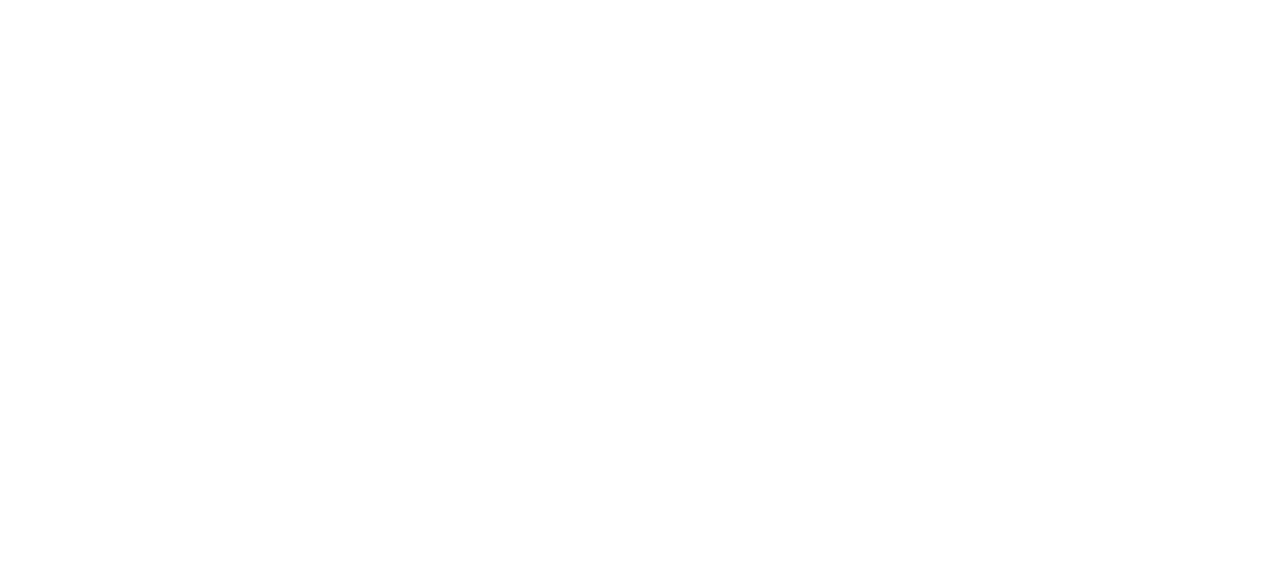
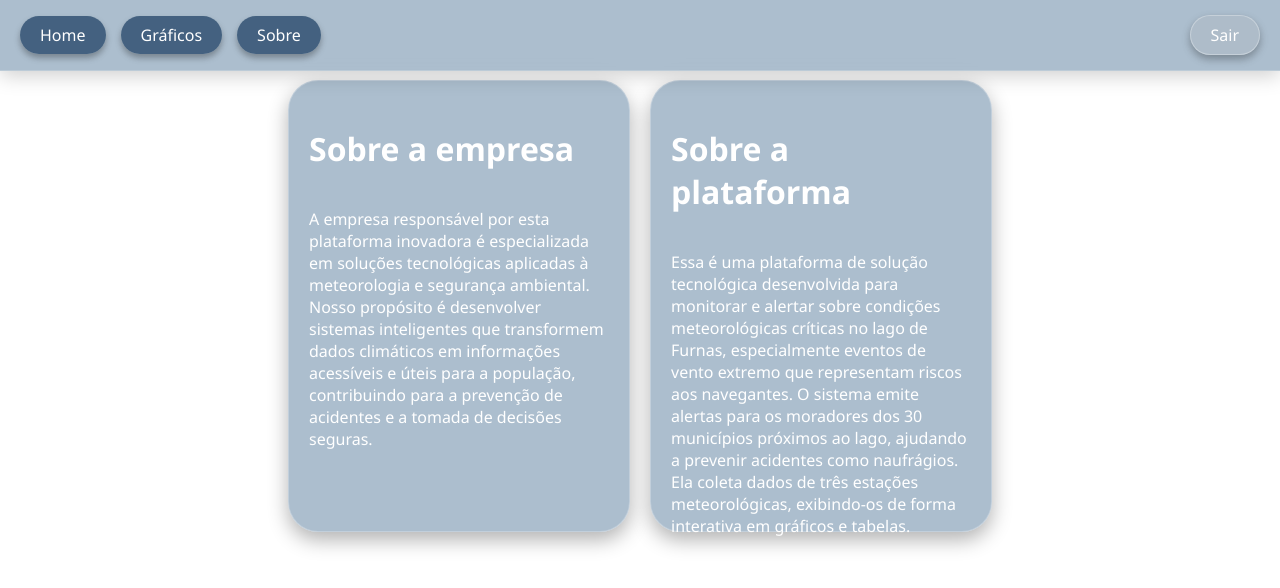
Before and after one commit to Viniciusfernandes2/Zen-Tech-Documentacao, a React (Create React App) app in the folder frontend/: page /sobre-page in a window 1280 px wide. Before the commit this address had no page. Shown: the top 588 px of the page. Built offline with nearby package versions, Linux system fonts and the light colour scheme.

Commit message:
edlaine_alteração

```diff
--- a/frontend/src/components/Header/header.tsx
+++ b/frontend/src/components/Header/header.tsx
@@ -15,7 +15,7 @@
             </a>
           </li>
           <li className="sobre-button">
-            <a href="/sobre-page" className="nav-link"> Sobre
+            <a href="/Sobre-page" className="nav-link"> Sobre
             </a>
           </li>
           <li className="sair-button">
--- /dev/null
+++ b/frontend/src/pages/SobrePage.tsx
@@ -0,0 +1,32 @@
+import React from "react";
+import Header from "../components/Header/header"; // Importando o Header
+import "../styles/SobrePage.css";
+
+const SobrePage: React.FC = () => {
+  return (
+    <div className="sobre-container">
+      <Header />
+      <main className="sobre-main">
+          <div className="sobre-card1">
+            <h1>Sobre a empresa</h1>
+            <p>
+              A empresa responsável por esta plataforma inovadora é especializada em soluções tecnológicas aplicadas à meteorologia e segurança ambiental.
+              Nosso propósito é desenvolver sistemas inteligentes que transformem dados climáticos em informações acessíveis e úteis para a população,
+              contribuindo para a prevenção de acidentes e a tomada de decisões seguras.
+            </p>
+          </div>
+          <div className="sobre-card2">
+            <h1>Sobre a plataforma</h1>
+            <p>
+              Essa é uma plataforma de solução tecnológica desenvolvida para monitorar e alertar sobre condições meteorológicas críticas
+              no lago de Furnas, especialmente eventos de vento extremo que representam riscos aos navegantes. O sistema emite alertas para os moradores dos 30 municípios
+              próximos ao lago, ajudando a prevenir acidentes como naufrágios.
+              Ela coleta dados de três estações meteorológicas, exibindo-os de forma interativa em gráficos e tabelas.
+            </p>
+          </div>
+      </main>
+    </div>
+  );
+};
+
+export default SobrePage;
--- a/frontend/src/routes/AppRouter.tsx
+++ b/frontend/src/routes/AppRouter.tsx
@@ -7,6 +7,7 @@
 
 import Login from "../pages/Login";
 import HomePage from "../pages/HomePage";
+import SobrePage from "../pages/SobrePage";
 import Graficos from "../pages/GraficoPage";
 
 export const AppRouter = () => {
@@ -16,7 +17,10 @@
         <Routes location={location} key={location.pathname}>
           <Route path="/" element={<Login/>} />
           <Route path="/home-page" element={<HomePage />} />
+          <Route path="/sobre-page" element={<SobrePage />} />
           <Route path="/grafico-page" element={<Graficos />} />
+
+
           </Routes>
     );
   };
--- /dev/null
+++ b/frontend/src/styles/SobrePage.css
@@ -0,0 +1,23 @@
+.sobre-main {
+  display: flex; /* Alinha os cards lado a lado */
+  justify-content: center; /* Centraliza os cards horizontalmente */
+  align-items: center; /* Centraliza os cards verticalmente */
+  gap: 20px; /* Espaçamento entre os cards */
+  padding: 80px;
+}
+
+.sobre-card1, .sobre-card2 {
+  display: flex;
+  flex-direction: column;
+  width: 300px; /* Ajuste o tamanho conforme necessário */
+  height: 400px; /* Altura fixa para uniformidade */
+  padding: 25px 20px;
+  background: rgba(48, 93, 133, 0.4); /* Transparente */
+  border-radius: 30px;
+  border: 1px solid #ffffff44;
+  box-shadow: 0 8px 20px rgba(0, 0, 0, 0.3);
+  backdrop-filter: blur(15px);
+  -webkit-backdrop-filter: blur(15px);
+  transition: transform 0.3s ease;
+  color: #fff;
+}
--- /dev/null
+++ b/package.json
@@ -0,0 +1,6 @@
+{
+  "dependencies": {
+    "apex": "^0.1.2",
+    "apexcharts": "^4.5.0"
+  }
+}
```
Also changed, not shown: 1 other file (tests, documents, lock files or other folders).
